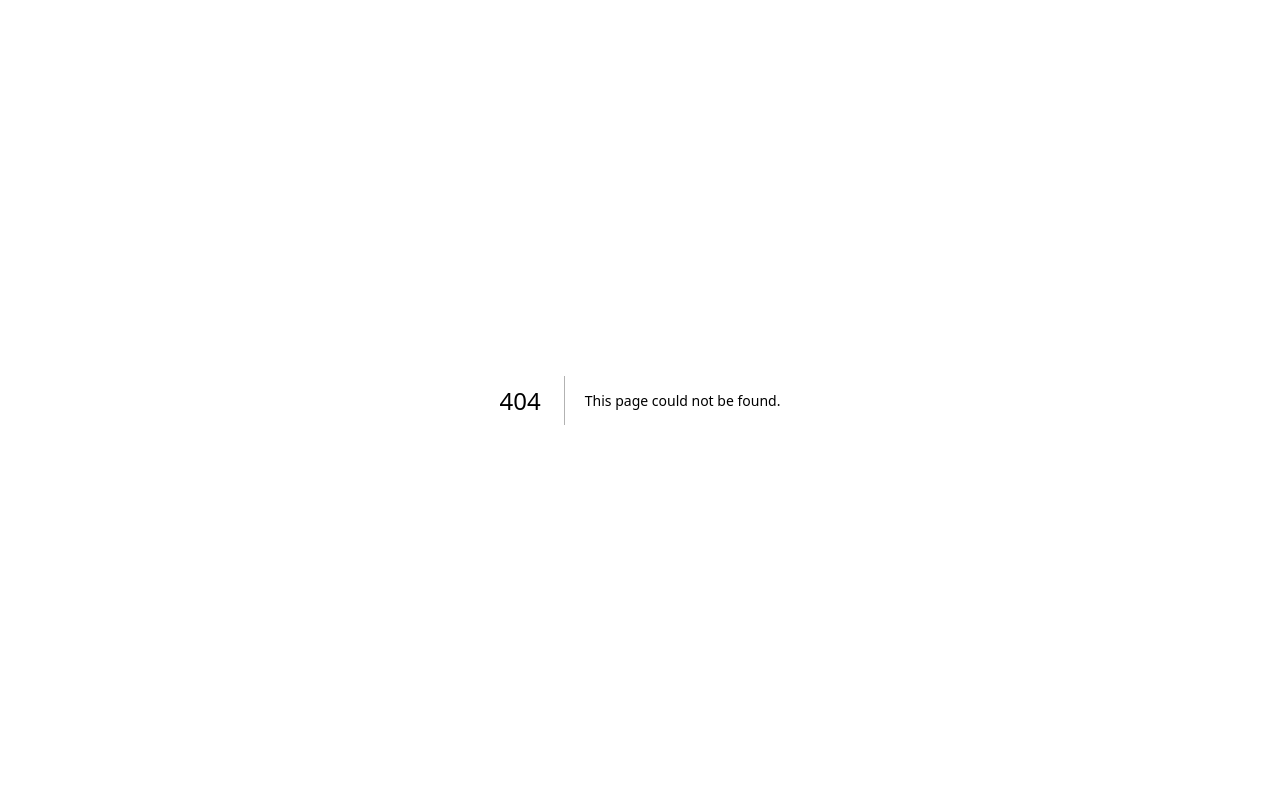
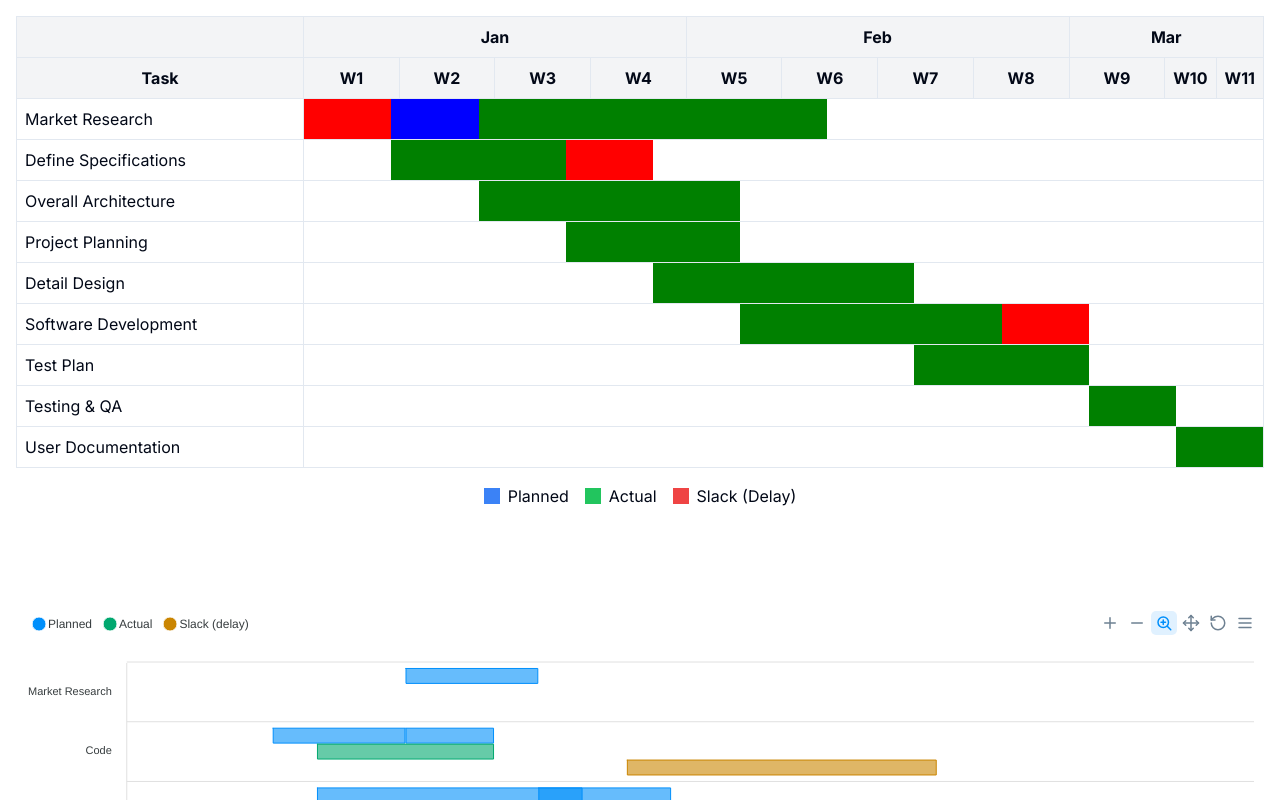
Before and after one commit to kowais915/droppable_and_dashboard, a Next.js app: page /gantt-chart in a window 1280 px wide. Before the commit this address had no page. Shown: the top 800 px of the page. Built offline with nearby package versions, Linux system fonts and the light colour scheme.

Commit message:
✨ Bonus completed

```diff
--- a/package.json
+++ b/package.json
@@ -21,6 +21,7 @@
     "lucide-react": "^0.429.0",
     "next": "14.2.6",
     "react": "^18",
+    "react-apexcharts": "^1.4.1",
     "react-beautiful-dnd": "^13.1.1",
     "react-dnd": "^16.0.1",
     "react-dnd-html5-backend": "^16.0.1",
--- /dev/null
+++ b/src/app/gantt-chart/page.tsx
@@ -0,0 +1,88 @@
+"use client"
+import dynamic from "next/dynamic";
+
+const DynamicGanttChart = dynamic(() => import('@/components/pages/GanttChart'), {
+  ssr: false,
+});
+import ApexChart from "@/components/pages/ApexChart";
+
+const Page = () => {
+    const tasks = [
+        {
+            name: 'Market Research',
+            planned: { start: 2, duration: 3 },
+            actual: { start: 3, duration: 4 },
+            delay: { start: 1, duration: 1 },
+     },
+
+        {
+          name: 'Define Specifications',
+          planned: { start: 2, duration: 3 },
+          actual: { start: 2, duration: 2 },
+          delay: { start: 4, duration: 1 }
+        },
+        {
+          name: 'Overall Architecture',
+          planned: { start: 3, duration: 3 },
+          actual: { start: 3, duration: 3 }
+        },
+        {
+          name: 'Project Planning',
+          planned: { start: 4, duration: 2 },
+          actual: { start: 4, duration: 2 }
+        },
+        {
+          name: 'Detail Design',
+          planned: { start: 5, duration: 3 },
+          actual: { start: 5, duration: 3 }
+        },
+        {
+          name: 'Software Development',
+          planned: { start: 6, duration: 4 },
+          actual: { start: 6, duration: 3 },
+          delay: { start: 9, duration: 1 }
+        },
+        {
+          name: 'Test Plan',
+          planned: { start: 8, duration: 2 },
+          actual: { start: 8, duration: 2 }
+        },
+        {
+          name: 'Testing & QA',
+          planned: { start: 10, duration: 1 },
+          actual: { start: 10, duration: 1 }
+        },
+        {
+          name: 'User Documentation',
+          planned: { start: 11, duration: 1 },
+          actual: { start: 11, duration: 1 }
+        },
+      ];
+
+
+    return (
+        <div className="container mx-auto p-4">
+        <DynamicGanttChart tasks={tasks} />
+        <div className="mt-4 flex space-x-4 justify-center">
+          <div className="flex items-center">
+            <div className="w-4 h-4 bg-blue-500 mr-2"></div>
+            <span>Planned</span>
+          </div>
+          <div className="flex items-center">
+            <div className="w-4 h-4 bg-green-500 mr-2"></div>
+            <span>Actual</span>
+          </div>
+          <div className="flex items-center">
+            <div className="w-4 h-4 bg-red-500 mr-2"></div>
+            <span>Slack (Delay)</span>
+          </div>
+        </div>
+
+        <div className="w-full mt-[100px]">
+            <ApexChart/>
+        </div>
+      </div>
+      );
+}
+
+export default Page;
--- /dev/null
+++ b/src/components/pages/ApexChart.jsx
@@ -0,0 +1,175 @@
+"use client"
+import React, { useState } from 'react';
+import dynamic from 'next/dynamic';
+const ReactApexChart = dynamic(import('react-apexcharts'), {
+  ssr: false
+})
+const  ApexChart = () => {
+  const [series, setSeries] = useState([
+    {
+      name: 'Planned',
+      data: [
+        {
+          x: 'Market Research',
+          y: [
+            new Date('2019-03-05').getTime(),
+            new Date('2019-03-08').getTime()
+          ]
+        },
+        {
+          x: 'Code',
+          y: [
+            new Date('2019-03-02').getTime(),
+            new Date('2019-03-05').getTime()
+          ]
+        },
+        {
+          x: 'Code',
+          y: [
+            new Date('2019-03-05').getTime(),
+            new Date('2019-03-07').getTime()
+          ]
+        },
+        {
+          x: 'Test',
+          y: [
+            new Date('2019-03-03').getTime(),
+            new Date('2019-03-09').getTime()
+          ]
+        },
+        {
+          x: 'Test',
+          y: [
+            new Date('2019-03-08').getTime(),
+            new Date('2019-03-11').getTime()
+          ]
+        },
+        {
+          x: 'Validation',
+          y: [
+            new Date('2019-03-11').getTime(),
+            new Date('2019-03-16').getTime()
+          ]
+        },
+        {
+          x: 'Design',
+          y: [
+            new Date('2019-03-01').getTime(),
+            new Date('2019-03-03').getTime()
+          ]
+        }
+      ]
+    },
+    {
+      name: 'Actual',
+      data: [
+        {
+          x: 'Design',
+          y: [
+            new Date('2019-03-02').getTime(),
+            new Date('2019-03-05').getTime()
+          ]
+        },
+        {
+          x: 'Test',
+          y: [
+            new Date('2019-03-06').getTime(),
+            new Date('2019-03-16').getTime()
+          ],
+          goals: [
+            {
+              name: 'Break',
+              value: new Date('2019-03-10').getTime(),
+              strokeColor: '#CD2F2A'
+            }
+          ]
+        },
+        {
+          x: 'Code',
+          y: [
+            new Date('2019-03-03').getTime(),
+            new Date('2019-03-07').getTime()
+          ]
+        },
+        {
+          x: 'Deployment',
+          y: [
+            new Date('2019-03-20').getTime(),
+            new Date('2019-03-22').getTime()
+          ]
+        },
+        {
+          x: 'Design',
+          y: [
+            new Date('2019-03-10').getTime(),
+            new Date('2019-03-16').getTime()
+          ]
+        }
+      ]
+    },
+    {
+      name: 'Slack (delay)',
+      data: [
+        {
+          x: 'Code',
+          y: [
+            new Date('2019-03-10').getTime(),
+            new Date('2019-03-17').getTime()
+          ]
+        },
+        {
+          x: 'Validation',
+          y: [
+            new Date('2019-03-05').getTime(),
+            new Date('2019-03-09').getTime()
+          ],
+          goals: [
+            {
+              name: 'Break',
+              value: new Date('2019-03-07').getTime(),
+              strokeColor: '#CD2F2A'
+            }
+          ]
+        }
+      ]
+    }
+  ]);
+
+  const [options, setOptions] = useState({
+    chart: {
+      height: 450,
+      type: 'rangeBar'
+    },
+    plotOptions: {
+      bar: {
+        horizontal: true,
+        barHeight: '80%'
+      }
+    },
+    xaxis: {
+      type: 'datetime'
+    },
+    stroke: {
+      width: 1
+    },
+    fill: {
+      type: 'solid',
+      opacity: 0.6
+    },
+    legend: {
+      position: 'top',
+      horizontalAlign: 'left'
+    }
+  });
+
+  return (
+    <div>
+      <div id="chart">
+        <ReactApexChart options={options} series={series} type="rangeBar" height={450} />
+      </div>
+      <div id="html-dist"></div>
+    </div>
+  );
+};
+
+export default ApexChart;
--- /dev/null
+++ b/src/components/pages/GanttChart.jsx
@@ -0,0 +1,79 @@
+import React from 'react';
+
+const GanttChart = ({ tasks }) => {
+  const weeks = ['W1', 'W2', 'W3', 'W4', 'W5', 'W6', 'W7', 'W8', 'W9', 'W10', 'W11'];
+  const months = [
+    { name: 'Jan', weeks: 4 },
+    { name: 'Feb', weeks: 4 },
+    { name: 'Mar', weeks: 3 },
+  ];
+
+  const getBarStyle = (start, duration, type) => {
+    const left = `${(start - 1) * 100 / 11}%`;
+    const width = `${duration * 100 / 11}%`;
+    let backgroundColor;
+    switch (type) {
+      case 'planned':
+        backgroundColor = 'blue';
+        break;
+      case 'actual':
+        backgroundColor = 'green';
+        break;
+      case 'delay':
+        backgroundColor = 'red';
+        break;
+    }
+    return {
+      position: 'absolute',
+      top: '0',
+      height: '100%',
+      backgroundColor: backgroundColor,
+      left: left,
+      width: width,
+      zIndex: type === 'delay' ? 30 : type === 'actual' ? 20 : 10,
+    };
+  };
+
+  return (
+    <div className="overflow-x-auto">
+      <table className="w-full border-collapse">
+        <thead>
+          <tr className="bg-gray-100">
+            <th className="p-2 border w-1/4"></th>
+            {months.map((month, index) => (
+              <th key={index} colSpan={month.weeks} className="p-2 border">
+                {month.name}
+              </th>
+            ))}
+          </tr>
+          <tr className="bg-gray-100">
+            <th className="p-2 border w-1/4">Task</th>
+            {weeks.map((week, index) => (
+              <th key={index} className="p-2 border w-1/12">{week}</th>
+            ))}
+          </tr>
+        </thead>
+        <tbody>
+          {tasks.map((task, index) => (
+            <tr key={index} className="hover:bg-gray-50">
+              <td className="p-2 border">{task.name}</td>
+              <td colSpan="11" className="p-0 border relative h-8">
+                {task.planned && (
+                  <div style={getBarStyle(task.planned.start, task.planned.duration, 'planned')}></div>
+                )}
+                {task.actual && (
+                  <div style={getBarStyle(task.actual.start, task.actual.duration, 'actual')}></div>
+                )}
+                {task.delay && (
+                  <div style={getBarStyle(task.delay.start, task.delay.duration, 'delay')}></div>
+                )}
+              </td>
+            </tr>
+          ))}
+        </tbody>
+      </table>
+    </div>
+  );
+};
+
+export default GanttChart;
--- a/src/components/ui/TaskList.tsx
+++ b/src/components/ui/TaskList.tsx
@@ -239,11 +239,11 @@ const cards = [
     title: "Task 3",
     src: "",
     ctaText: "Demo",
-    ctaLink: "",
+    ctaLink: "/gantt-chart",
     content: () => {
       return (
         <p>
-         This is the bonus task. The charting library is to be decided        </p>
+         This is the bonus task. I am using ApexCharts and plain tailwind css. I have added an extra timeline chart to leverage the capabilities of charting libraries.       </p>
       );
     },
   }
```
Also changed, not shown: 1 other file (tests, documents, lock files or other folders).
